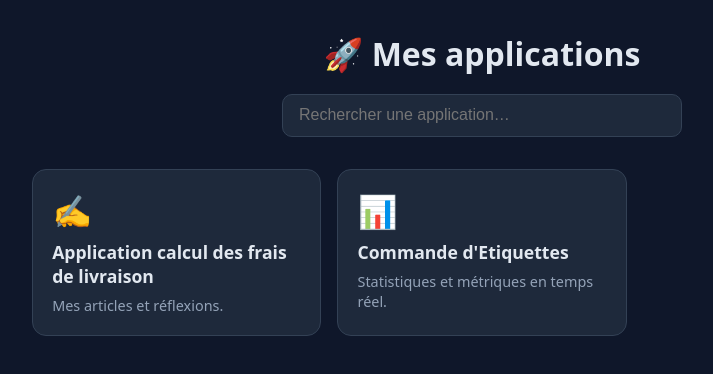
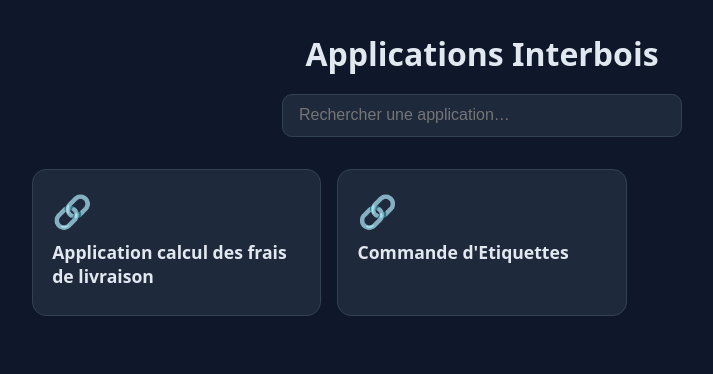
Before and after one commit to MrBrownOff/Interbois-Apps, a plain HTML site: page index.html in a window 1280 px wide. Shown: the whole page, without its empty margins (158-871 px from the left). Drawn offline with Linux system fonts and the light colour scheme.

Commit message:
Update index.html

```diff
--- a/index.html
+++ b/index.html
@@ -92,7 +92,7 @@
 
 <body>
     <header>
-        <h1>🚀 Mes applications</h1>
+        <h1>Applications Interbois</h1>
         <input id="search" type="search" placeholder="Rechercher une application…">
     </header>
     <main id="grid"></main>
@@ -100,8 +100,8 @@
     <script>
         // ⬇️ MODIFIE ICI : ajoute, retire ou modifie les lignes ci-dessous
         const apps = [
-            { titre: "Application calcul des frais de livraison", url: "https://huggingface.co/spaces/Interbois95/zones-livraison", description: "Mes articles et réflexions.", icon: "✍️" },
-            { titre: "Commande d'Etiquettes", url: "https://mrbrownoff.github.io/Commande-Etiquettes/", description: "Statistiques et métriques en temps réel.", icon: "📊" },
+            { titre: "Application calcul des frais de livraison", url: "https://huggingface.co/spaces/Interbois95/zones-livraison", description: "", icon: "" },
+            { titre: "Commande d'Etiquettes", url: "https://mrbrownoff.github.io/Commande-Etiquettes/", description: "", icon: "" },
         ];
 
         // ⬇️ Ne rien modifier sous cette ligne
```
